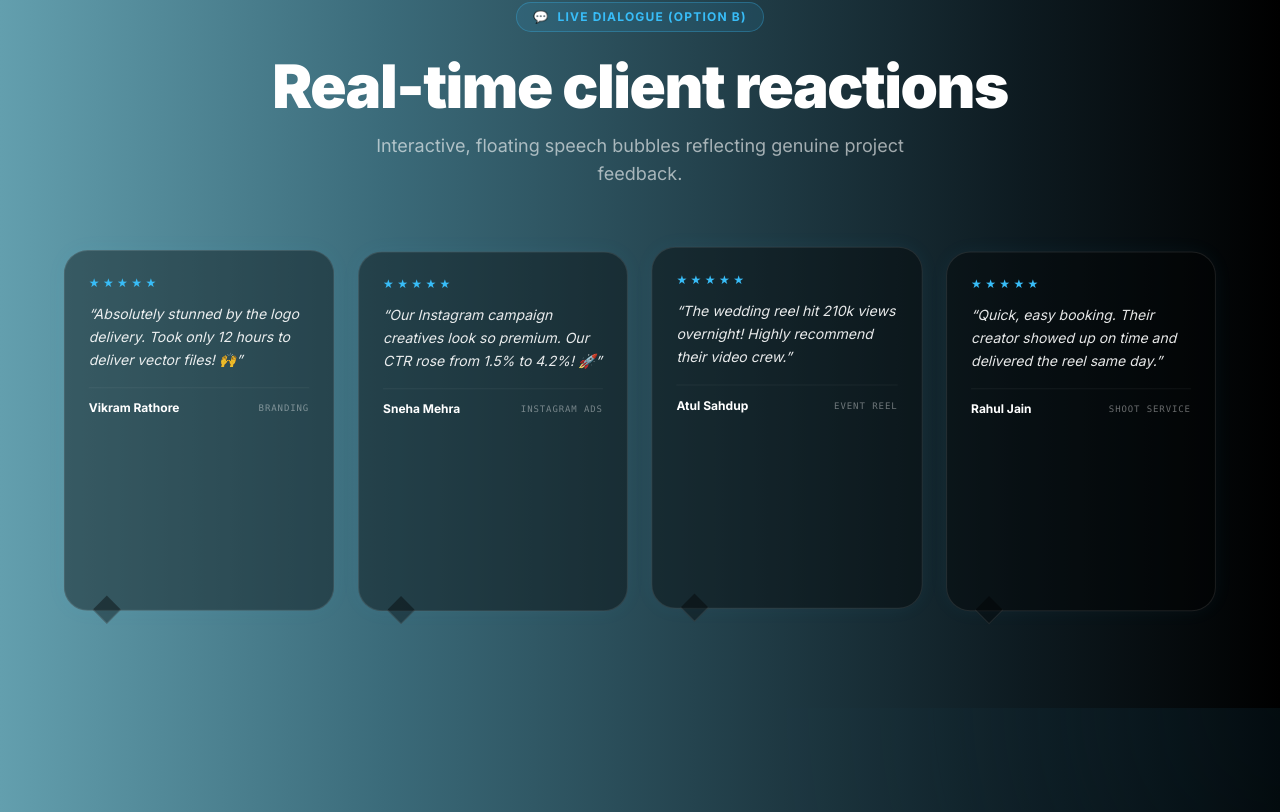
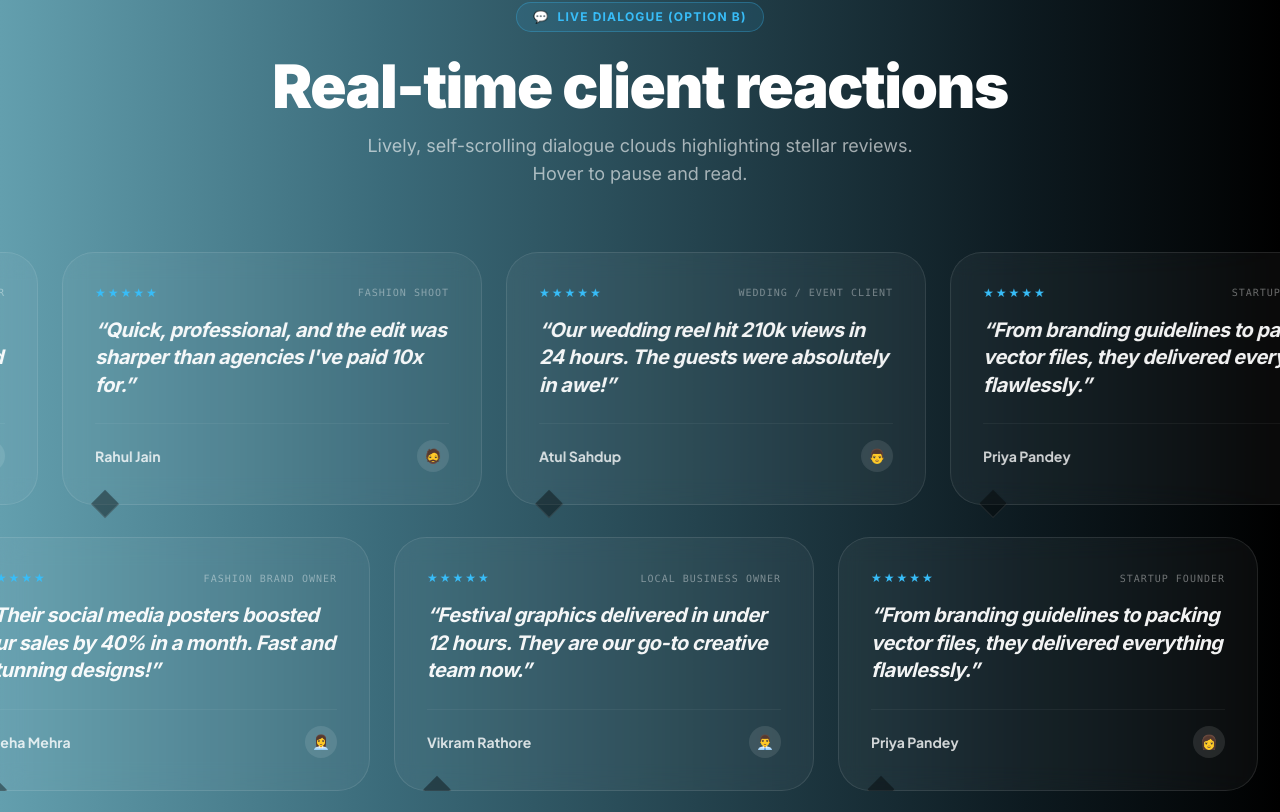
Before and after one commit to suyash-rgb/hanumadakshitacreators, a Next.js app: page / in a window 1280 px wide. Shown: the part 5968-6780 px from the top of the page. Built offline with nearby package versions, Linux system fonts and the light colour scheme.

Commit message:
feat: redesign Option B testimonials to a dual-row infinite scrolling marquee with larger bold text

```diff
--- a/app/components/Testimonials.js
+++ b/app/components/Testimonials.js
@@ -54,18 +54,20 @@ export default function Testimonials() {
   return (
     <>
       <style>{`
-        @keyframes float-slow {
-          0%, 100% { transform: translateY(0px) scale(1); }
-          50% { transform: translateY(-8px) scale(1.01); }
+        @keyframes marquee-left {
+          0% { transform: translateX(0); }
+          100% { transform: translateX(-50%); }
         }
-        @keyframes float-medium {
-          0%, 100% { transform: translateY(0px) scale(1); }
-          50% { transform: translateY(-12px) scale(0.99); }
+        @keyframes marquee-right {
+          0% { transform: translateX(-50%); }
+          100% { transform: translateX(0); }
         }
-        .animate-float-1 { animation: float-slow 6s ease-in-out infinite; }
-        .animate-float-2 { animation: float-medium 7s ease-in-out infinite 0.5s; }
-        .animate-float-3 { animation: float-slow 8s ease-in-out infinite 1s; }
-        .animate-float-4 { animation: float-medium 5s ease-in-out infinite 1.5s; }
+        .animate-marquee-left {
+          animation: marquee-left 40s linear infinite;
+        }
+        .animate-marquee-right {
+          animation: marquee-right 40s linear infinite;
+        }
       `}</style>
 
       {/* -------------------------------------------------------------
@@ -222,7 +224,7 @@ export default function Testimonials() {
       </section>
 
       {/* -------------------------------------------------------------
-          OPTION 2: Floating Motion Dialogue Clouds
+          OPTION 2: Live Scrolling Dialogue Clouds (Lively, High-Motion Marquee)
           ------------------------------------------------------------- */}
       <section id="testimonials-clouds" className="py-24 bg-transparent text-white relative z-10 overflow-hidden">
         <div className="max-w-7xl mx-auto px-4 sm:px-6 lg:px-8 text-center">
@@ -235,69 +237,97 @@ export default function Testimonials() {
             Real-time client reactions
           </h2>
           <p className="text-base sm:text-lg text-white/60 max-w-xl mx-auto mb-16">
-            Interactive, floating speech bubbles reflecting genuine project feedback.
+            Lively, self-scrolling dialogue clouds highlighting stellar reviews. Hover to pause and read.
           </p>
+        </div>
 
-          {/* Dialogue Cloud Grid */}
-          <div className="grid grid-cols-1 md:grid-cols-2 lg:grid-cols-4 gap-6 max-w-6xl mx-auto text-left relative min-h-[360px]">
-            {/* Cloud 1 */}
-            <div className="animate-float-1 group relative bg-black/40 border border-white/10 p-6 rounded-3xl shadow-[0_0_20px_rgba(56,189,248,0.05)] hover:border-primary/50 hover:shadow-[0_0_25px_rgba(56,189,248,0.15)] transition-all duration-300">
+        {/* Outer Scrolling Container */}
+        <div className="flex flex-col gap-8 w-full overflow-hidden relative">
+          {/* Row 1: Scrolling Left */}
+          <div className="relative w-full flex items-center">
+            <div className="animate-marquee-left flex gap-6 hover:[animation-play-state:paused] pointer-events-auto">
+              {[...reviews, ...reviews].map((review, idx) => (
+                <div
+                  key={`row1-${idx}`}
+                  className="group relative w-[320px] sm:w-[420px] p-8 rounded-[32px] border border-white/10 bg-white/[0.04] backdrop-blur-md transition-all duration-300 hover:border-primary/50 hover:bg-white/[0.08] hover:shadow-[0_20px_50px_rgba(56,189,248,0.2)] flex flex-col justify-between min-h-[220px]"
+                >
                   {/* Dialogue Bubble tail */}
                   <div className="absolute -bottom-2.5 left-8 w-5 h-5 bg-black/40 border-r border-b border-white/10 rotate-45 group-hover:border-primary/50 transition-colors"></div>
 
-              <div className="flex gap-0.5 text-primary text-xs mb-3">★ ★ ★ ★ ★</div>
-              <p className="text-sm leading-relaxed text-white/90 italic">
-                &ldquo;Absolutely stunned by the logo delivery. Took only 12 hours to deliver vector files! 🙌&rdquo;
+                  <div className="text-left">
+                    {/* Stars and Category */}
+                    <div className="flex items-center justify-between mb-4">
+                      <div className="flex gap-0.5 text-primary text-xs">
+                        {Array.from({ length: review.stars }).map((_, i) => (
+                          <span key={i}>★</span>
+                        ))}
+                      </div>
+                      <span className="text-[10px] text-white/40 uppercase tracking-widest font-mono">
+                        {review.role}
+                      </span>
+                    </div>
+
+                    {/* Review text (Large & bold) */}
+                    <p className="text-base sm:text-lg md:text-xl font-bold tracking-tight text-white/95 leading-snug italic font-sans">
+                      &ldquo;{review.text}&rdquo;
                     </p>
-              <div className="mt-4 pt-3 border-t border-white/5 flex items-center justify-between text-xs">
-                <span className="font-bold text-white">Vikram Rathore</span>
-                <span className="text-white/40 uppercase tracking-widest font-mono text-[9px]">Branding</span>
+                  </div>
+
+                  {/* Client name and Avatar */}
+                  <div className="border-t border-white/5 pt-4 mt-6 flex items-center justify-between">
+                    <span className="font-heading font-bold text-sm text-white/80">
+                      {review.name}
+                    </span>
+                    <span className="text-sm bg-white/10 w-8 h-8 rounded-full flex items-center justify-center">
+                      {review.avatar}
+                    </span>
+                  </div>
+                </div>
+              ))}
             </div>
           </div>
 
-            {/* Cloud 2 */}
-            <div className="animate-float-2 group relative bg-black/40 border border-white/10 p-6 rounded-3xl shadow-[0_0_20px_rgba(56,189,248,0.05)] hover:border-primary/50 hover:shadow-[0_0_25px_rgba(56,189,248,0.15)] transition-all duration-300 mt-6 md:mt-0">
+          {/* Row 2: Scrolling Right */}
+          <div className="relative w-full flex items-center">
+            <div className="animate-marquee-right flex gap-6 hover:[animation-play-state:paused] pointer-events-auto">
+              {[...reviews, ...reviews].reverse().map((review, idx) => (
+                <div
+                  key={`row2-${idx}`}
+                  className="group relative w-[320px] sm:w-[420px] p-8 rounded-[32px] border border-white/10 bg-white/[0.04] backdrop-blur-md transition-all duration-300 hover:border-primary/50 hover:bg-white/[0.08] hover:shadow-[0_20px_50px_rgba(56,189,248,0.2)] flex flex-col justify-between min-h-[220px]"
+                >
                   {/* Dialogue Bubble tail */}
                   <div className="absolute -bottom-2.5 left-8 w-5 h-5 bg-black/40 border-r border-b border-white/10 rotate-45 group-hover:border-primary/50 transition-colors"></div>
 
-              <div className="flex gap-0.5 text-primary text-xs mb-3">★ ★ ★ ★ ★</div>
-              <p className="text-sm leading-relaxed text-white/90 italic">
-                &ldquo;Our Instagram campaign creatives look so premium. Our CTR rose from 1.5% to 4.2%! 🚀&rdquo;
+                  <div className="text-left">
+                    {/* Stars and Category */}
+                    <div className="flex items-center justify-between mb-4">
+                      <div className="flex gap-0.5 text-primary text-xs">
+                        {Array.from({ length: review.stars }).map((_, i) => (
+                          <span key={i}>★</span>
+                        ))}
+                      </div>
+                      <span className="text-[10px] text-white/40 uppercase tracking-widest font-mono">
+                        {review.role}
+                      </span>
+                    </div>
+
+                    {/* Review text (Large & bold) */}
+                    <p className="text-base sm:text-lg md:text-xl font-bold tracking-tight text-white/95 leading-snug italic font-sans">
+                      &ldquo;{review.text}&rdquo;
                     </p>
-              <div className="mt-4 pt-3 border-t border-white/5 flex items-center justify-between text-xs">
-                <span className="font-bold text-white">Sneha Mehra</span>
-                <span className="text-white/40 uppercase tracking-widest font-mono text-[9px]">Instagram Ads</span>
+                  </div>
+
+                  {/* Client name and Avatar */}
+                  <div className="border-t border-white/5 pt-4 mt-6 flex items-center justify-between">
+                    <span className="font-heading font-bold text-sm text-white/80">
+                      {review.name}
+                    </span>
+                    <span className="text-sm bg-white/10 w-8 h-8 rounded-full flex items-center justify-center">
+                      {review.avatar}
+                    </span>
                   </div>
                 </div>
-
-            {/* Cloud 3 */}
-            <div className="animate-float-3 group relative bg-black/40 border border-white/10 p-6 rounded-3xl shadow-[0_0_20px_rgba(56,189,248,0.05)] hover:border-primary/50 hover:shadow-[0_0_25px_rgba(56,189,248,0.15)] transition-all duration-300 mt-6 lg:mt-0">
-              {/* Dialogue Bubble tail */}
-              <div className="absolute -bottom-2.5 left-8 w-5 h-5 bg-black/40 border-r border-b border-white/10 rotate-45 group-hover:border-primary/50 transition-colors"></div>
-
-              <div className="flex gap-0.5 text-primary text-xs mb-3">★ ★ ★ ★ ★</div>
-              <p className="text-sm leading-relaxed text-white/90 italic">
-                &ldquo;The wedding reel hit 210k views overnight! Highly recommend their video crew.&rdquo;
-              </p>
-              <div className="mt-4 pt-3 border-t border-white/5 flex items-center justify-between text-xs">
-                <span className="font-bold text-white">Atul Sahdup</span>
-                <span className="text-white/40 uppercase tracking-widest font-mono text-[9px]">Event Reel</span>
-              </div>
-            </div>
-
-            {/* Cloud 4 */}
-            <div className="animate-float-4 group relative bg-black/40 border border-white/10 p-6 rounded-3xl shadow-[0_0_20px_rgba(56,189,248,0.05)] hover:border-primary/50 hover:shadow-[0_0_25px_rgba(56,189,248,0.15)] transition-all duration-300 mt-6 lg:mt-0">
-              {/* Dialogue Bubble tail */}
-              <div className="absolute -bottom-2.5 left-8 w-5 h-5 bg-black/40 border-r border-b border-white/10 rotate-45 group-hover:border-primary/50 transition-colors"></div>
-
-              <div className="flex gap-0.5 text-primary text-xs mb-3">★ ★ ★ ★ ★</div>
-              <p className="text-sm leading-relaxed text-white/90 italic">
-                &ldquo;Quick, easy booking. Their creator showed up on time and delivered the reel same day.&rdquo;
-              </p>
-              <div className="mt-4 pt-3 border-t border-white/5 flex items-center justify-between text-xs">
-                <span className="font-bold text-white">Rahul Jain</span>
-                <span className="text-white/40 uppercase tracking-widest font-mono text-[9px]">Shoot Service</span>
-              </div>
+              ))}
             </div>
           </div>
         </div>
```
Lines whose indentation alone changed are shown as unchanged.
